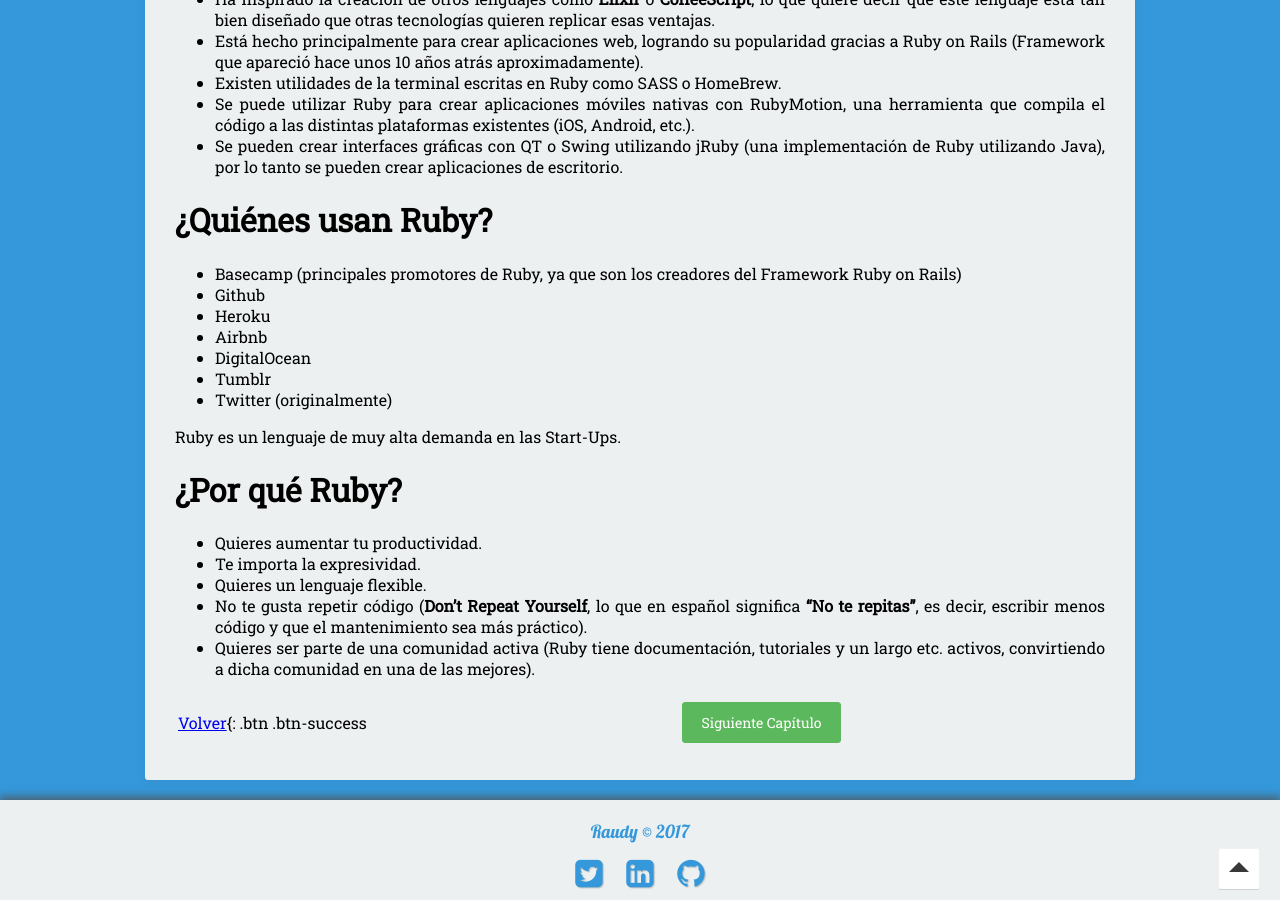
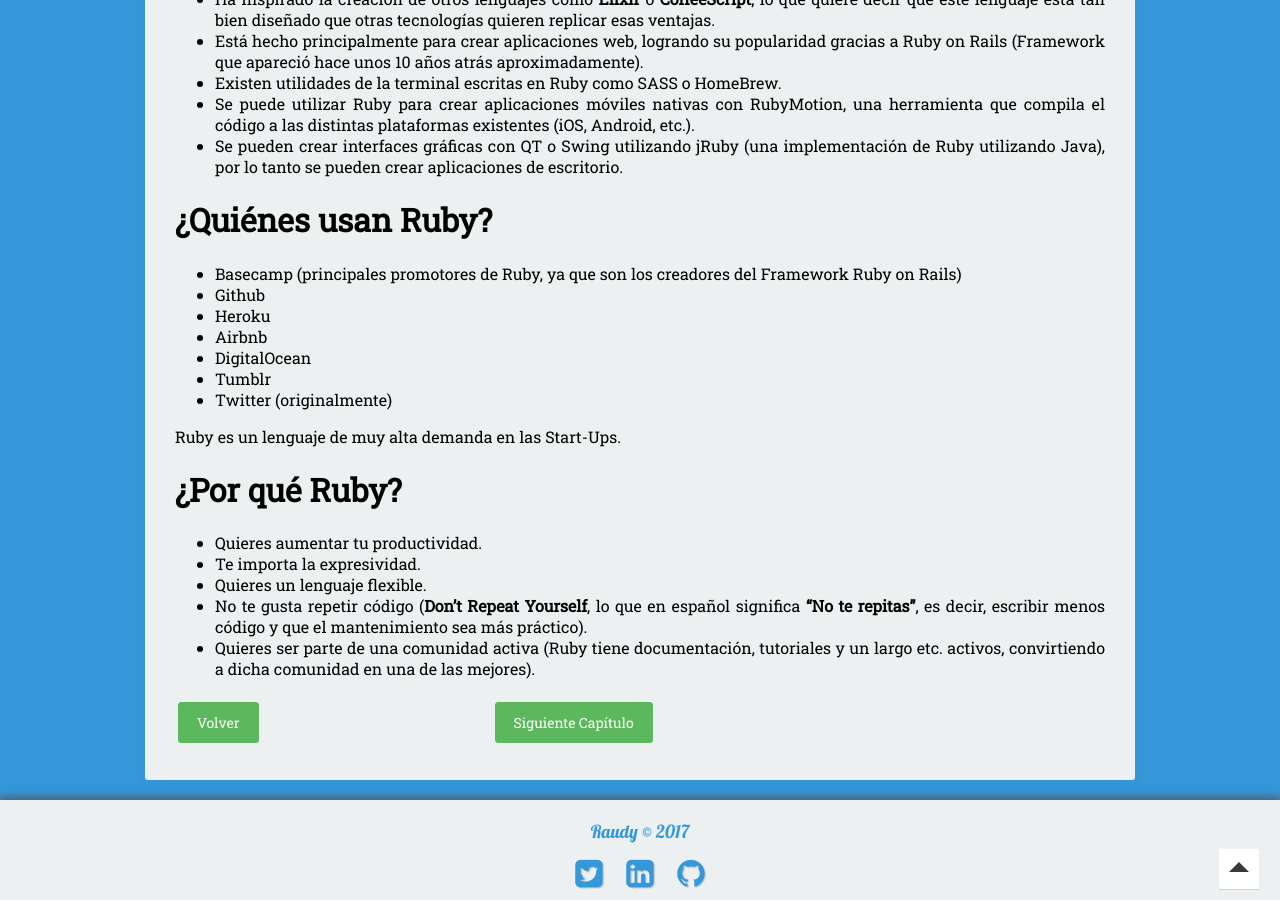
Before and after one commit to nisoto/Blog-anterior-2.0, a Jekyll site: the page built from _posts/2017-10-05-introduccion-ruby.md, in a window 1280 px wide and 900 px high, scrolled down 1049 px. Built offline with Jekyll 4.4.1, drawn with Linux system fonts in a browser that asks for light colours; nearby versions of some CDN libraries; part of the change alters nothing that is shown.

Commit message:
Update 2017-10-05-introduccion-ruby.md

```diff
--- a/_posts/2017-10-05-introduccion-ruby.md
+++ b/_posts/2017-10-05-introduccion-ruby.md
@@ -56,4 +56,4 @@ Ruby es un lenguaje de muy alta demanda en las Start-Ups.
 * No te gusta repetir código (**Don't Repeat Yourself**, lo que en español significa **"No te repitas"**, es decir, escribir menos código y que el mantenimiento sea más práctico).
 * Quieres ser parte de una comunidad activa (Ruby tiene documentación, tutoriales y un largo etc. activos, convirtiendo a dicha comunidad en una de las mejores).
 
-| [Volver](https://nisoto.github.io/blog/){: .btn .btn-success | [Siguiente Capítulo](https://nisoto.github.io/instalacion-ruby/){: .btn .btn-success} |
+| [Volver](https://nisoto.github.io/blog/){: .btn .btn-success} | [Siguiente Capítulo](https://nisoto.github.io/instalacion-ruby/){: .btn .btn-success} |
```
